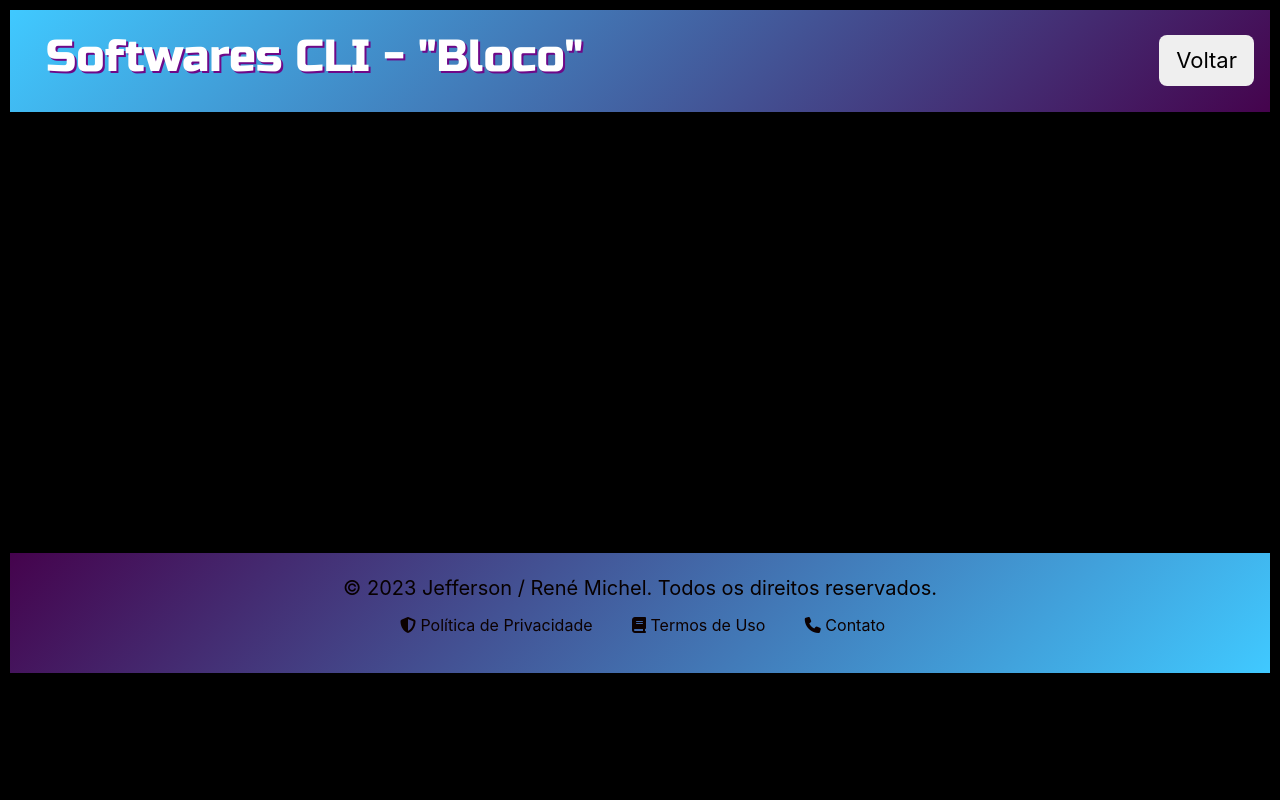
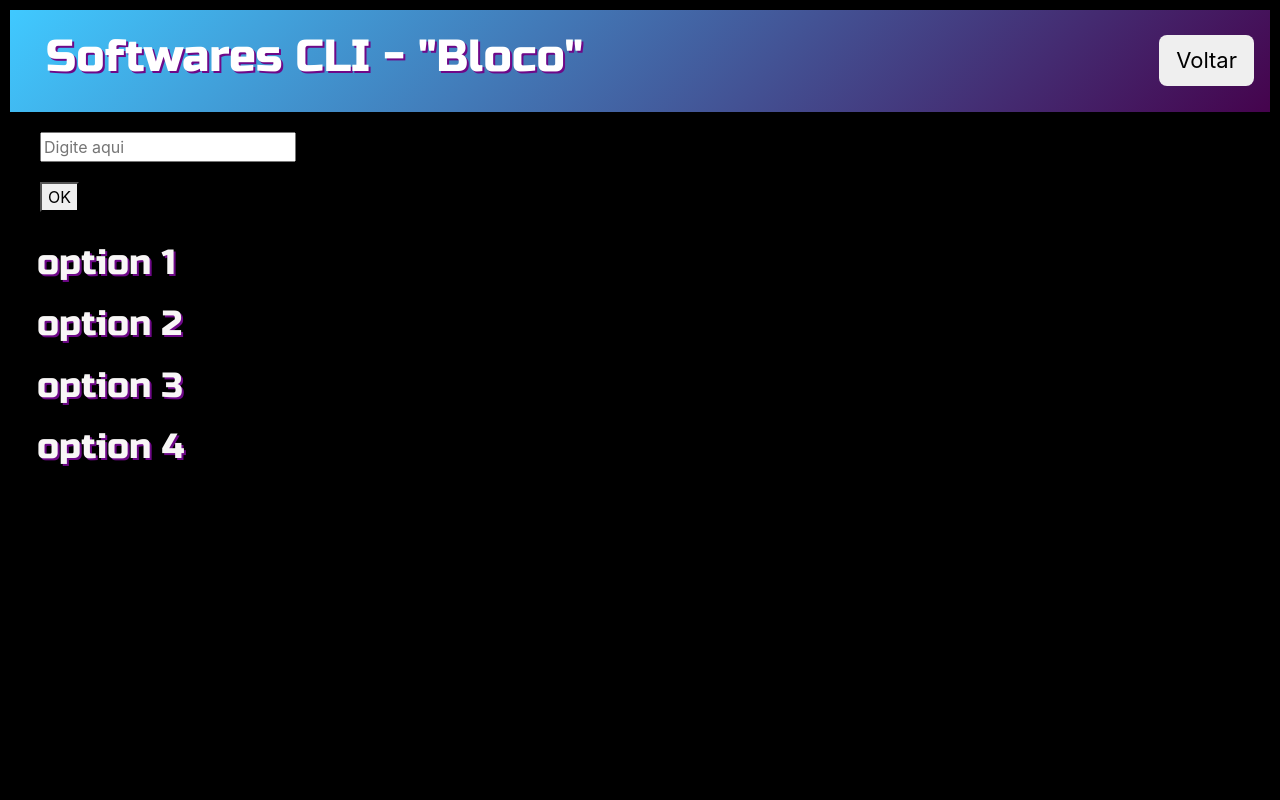
Before and after one commit to JeffKing23/Project-CLI, a plain HTML site: page Project-Cli/bloco.html in a window 1280 px wide. Shown: the top 800 px of the page. Drawn offline with nearby package versions, Linux system fonts and the light colour scheme.

Commit message:
Add de changes

```diff
--- a/Project-Cli/bloco.html
+++ b/Project-Cli/bloco.html
@@ -27,6 +27,32 @@
 <body>
 
 
+    <input class="digitar" type="text" placeholder="Digite aqui"><br>
+    <button type="button" class="botao-confirm">OK</button>
+
+    <form>
+        <div>
+            <label>
+                    <option>option 1</option>
+            </label>
+            <br>
+            <label>
+                    <option>option 2</option>
+            </label>
+            <br>
+            <label>
+                    <option>option 3</option>
+            </label>
+            <br>
+            <label>
+                    <option>option 4</option>
+            </label>
+        </div>
+    </form>
+
+
+
+
             <!-- JavaScript (Opcional) -->
             <!-- jQuery primeiro, depois Popper.js, depois Bootstrap JS -->
             <script src="https://code.jquery.com/jquery-3.3.1.slim.min.js" integrity="sha384-q8i/X+965DzO0rT7abK41JStQIAqVgRVzpbzo5smXKp4YfRvH+8abtTE1Pi6jizo" crossorigin="anonymous"></script>
--- a/Project-Cli/style.css
+++ b/Project-Cli/style.css
@@ -2,6 +2,23 @@ body {
     background-color: #000;
     margin: 10px 0px 20px 0px;
     padding: 0px 10px 0px 10px;
+}
+
+.digitar {
+  margin: 20px 0px 20px 30px;
+}
+
+.botao-confirm {
+  margin: 0px 0px 0px 30px;
+}
+
+form {
+  color: rgb(248, 246, 246);
+  margin-left: 25px;
+  margin-top: 25px;
+  font-size: 35px;
+  text-shadow: 2px 2px rgb(110, 8, 136);
+  font-family: 'Russo One', sans-serif;
 }
 
 .bg-dark {
```
Also changed, not shown: Project-Cli/index.html (+95 -94 lines).
